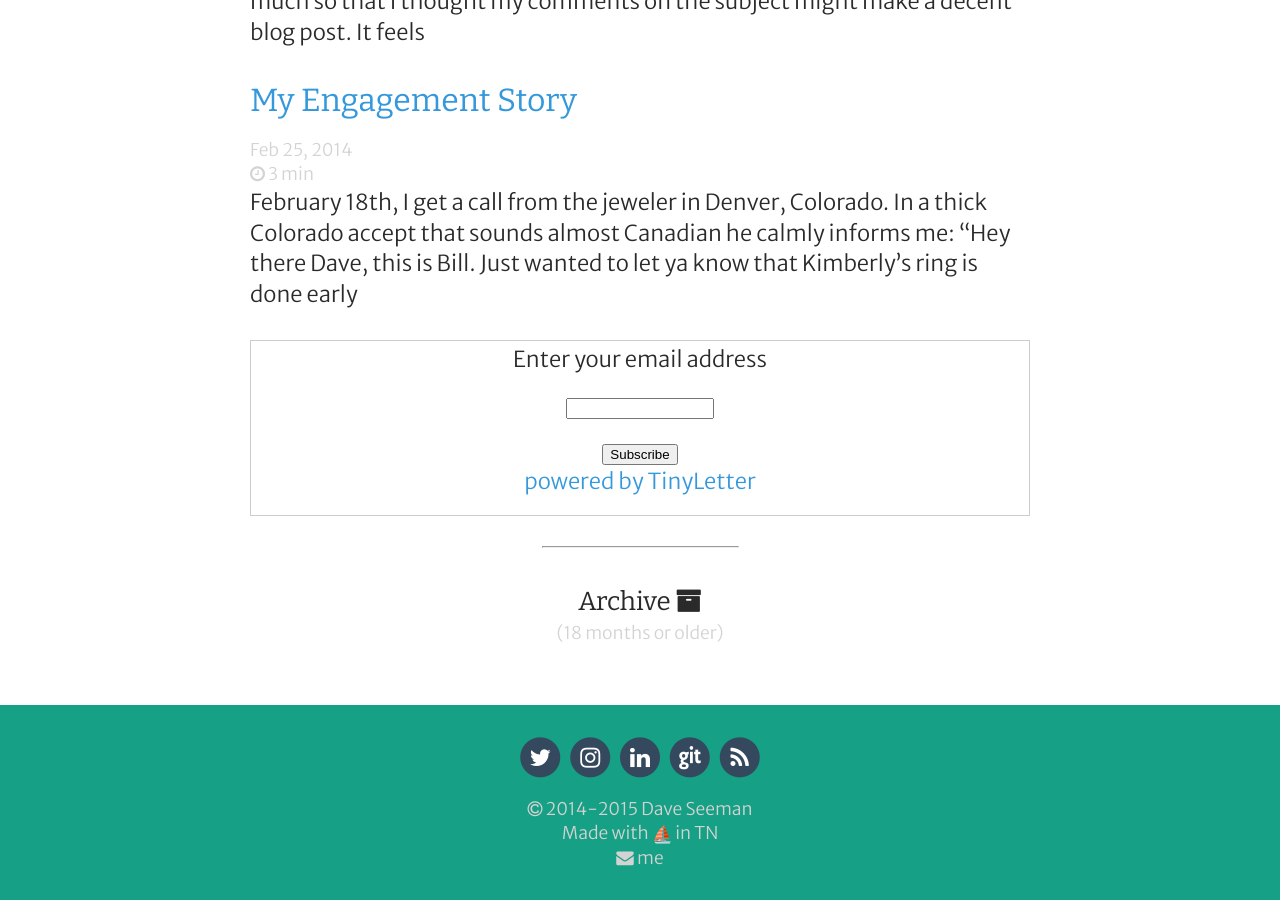
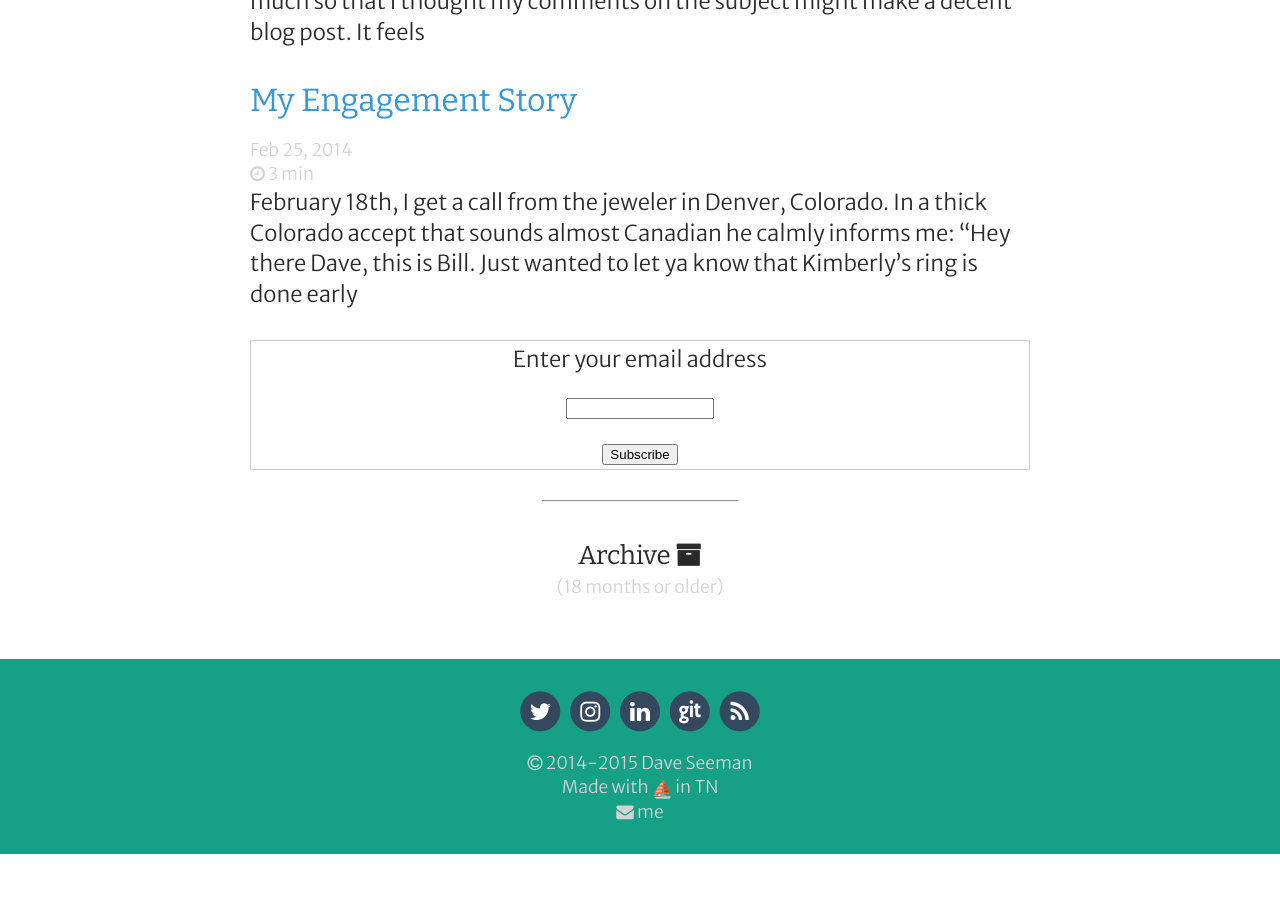
Before and after one commit to Shipwright/daveas.github.io, a Jekyll site: the page built from blog.html, in a window 1280 px wide and 900 px high, scrolled down 2851 px. Built offline with Jekyll 4.4.1, drawn with Linux system fonts in a browser that asks for light colours; nearby versions of some CDN libraries; emoji names are drawn with the system emoji font; some web fonts are replaced; after the commit the page ends 3705 px from its top, so only the background shows below that.

Commit message:
Update tinyletter.html

```diff
--- a/_includes/tinyletter.html
+++ b/_includes/tinyletter.html
@@ -1 +1 @@
- <form style="border:1px solid #ccc;padding:3px;text-align:center;" action="https://tinyletter.com/yourideasmatter" method="post" target="popupwindow" onsubmit="window.open('https://tinyletter.com/yourideasmatter', 'popupwindow', 'scrollbars=yes,width=800,height=600');return true"><p><label for="tlemail">Enter your email address</label></p><p><input type="text" style="width:140px" name="email" id="tlemail" /></p><input type="hidden" value="1" name="embed"/><input type="submit" value="Subscribe" /><p><a href="https://tinyletter.com" target="_blank">powered by TinyLetter</a></p></form>
+ <form style="border:1px solid #ccc;padding:3px;text-align:center;" action="https://tinyletter.com/yourideasmatter" method="post" target="popupwindow" onsubmit="window.open('https://tinyletter.com/yourideasmatter', 'popupwindow', 'scrollbars=yes,width=800,height=600');return true"><p><label for="tlemail">Enter your email address</label></p><p><input type="text" style="width:140px" name="email" id="tlemail" /></p><input type="hidden" value="1" name="embed"/><input type="submit" value="Subscribe" /></form>
```
